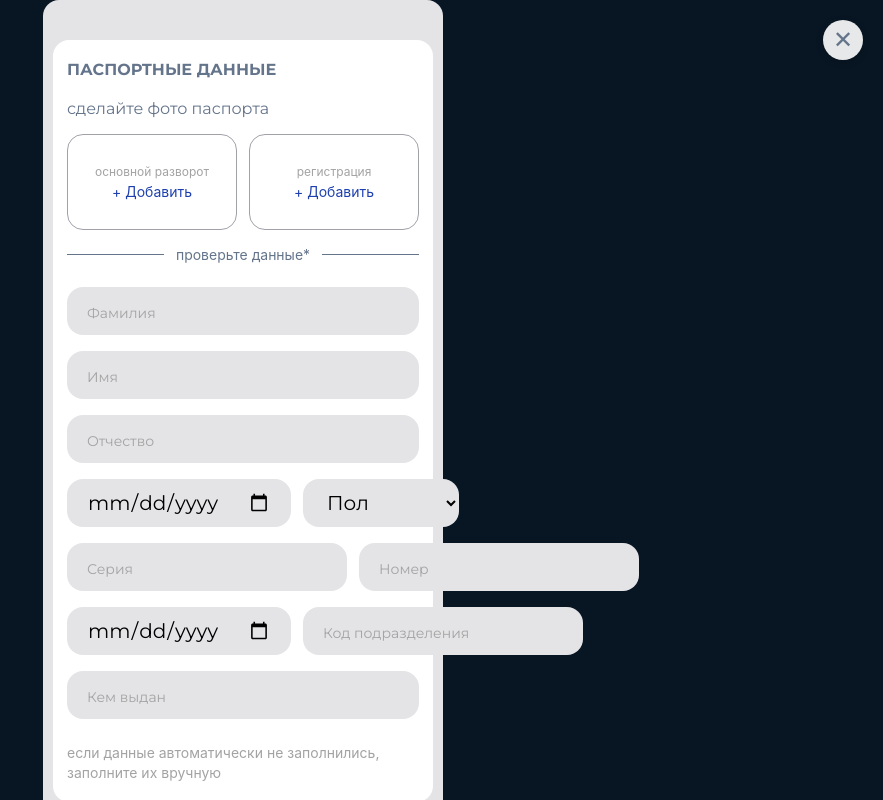
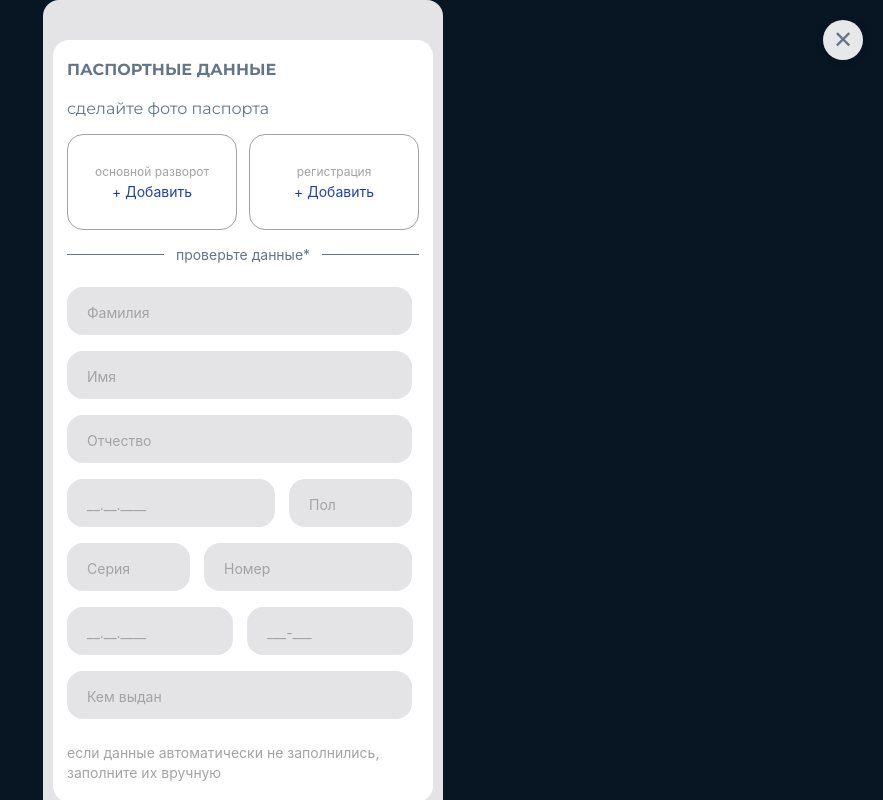
Before and after one commit to Wadim1970/Waiter-app, a React (Vite) app: page /registration in a window 1280 px wide. Shown: the whole page, without its empty margins (397-1280 px from the left). Built offline with nearby package versions, Linux system fonts and the light colour scheme; a web font is replaced by a local one.

Commit message:
Fix registration form: date masks, gender input, fixed sizes, medical slots, submit button disabled
Agent-Logs-Url: https://github.com/Wadim1970/Waiter-app/sessions/c4701ff0-a5d8-4667-ad2a-38ad8ac29abf

Co-authored-by: Wadim1970 <172110388+Wadim1970@users.noreply.github.com>

```diff
--- a/src/components/RegistrationForm.module.css
+++ b/src/components/RegistrationForm.module.css
@@ -92,7 +92,7 @@
 
 /* Инпуты */
 .input {
-  width: 100%;
+  width: 21.5625rem; /* 345px */
   height: 3rem;
   background: #E4E4E7;
   border-radius: 1rem;
@@ -110,13 +110,80 @@
   color: #A3A3A3;
   font-size: 0.875rem;
   font-weight: 400;
+  font-family: 'Inter', sans-serif;
 }
 
 /* Половинные инпуты (в ряд) */
 .row {
   display: flex;
-  gap: 0.75rem;
+  gap: 0.875rem; /* 14px */
   margin-bottom: 1rem;
+}
+
+/* Широкий инпут (208px) — дата рождения, номер паспорта */
+.inputWide {
+  width: 13rem; /* 208px */
+  height: 3rem;
+  background: #E4E4E7;
+  border-radius: 1rem;
+  border: none;
+  padding: 0 1.25rem;
+  font-family: 'Montserrat', sans-serif;
+  font-size: 1.25rem;
+  font-weight: 400;
+  color: #000000;
+  box-sizing: border-box;
+}
+
+.inputWide::placeholder {
+  color: #A3A3A3;
+  font-size: 0.875rem;
+  font-weight: 400;
+  font-family: 'Inter', sans-serif;
+}
+
+/* Средний инпут (166px) — дата выдачи, код подразделения */
+.inputMedium {
+  width: 10.375rem; /* 166px */
+  height: 3rem;
+  background: #E4E4E7;
+  border-radius: 1rem;
+  border: none;
+  padding: 0 1.25rem;
+  font-family: 'Montserrat', sans-serif;
+  font-size: 1.25rem;
+  font-weight: 400;
+  color: #000000;
+  box-sizing: border-box;
+}
+
+.inputMedium::placeholder {
+  color: #A3A3A3;
+  font-size: 0.875rem;
+  font-weight: 400;
+  font-family: 'Inter', sans-serif;
+}
+
+/* Узкий инпут (123px) — пол, серия паспорта */
+.inputNarrow {
+  width: 7.6875rem; /* 123px */
+  height: 3rem;
+  background: #E4E4E7;
+  border-radius: 1rem;
+  border: none;
+  padding: 0 1.25rem;
+  font-family: 'Montserrat', sans-serif;
+  font-size: 1.25rem;
+  font-weight: 400;
+  color: #000000;
+  box-sizing: border-box;
+}
+
+.inputNarrow::placeholder {
+  color: #A3A3A3;
+  font-size: 0.875rem;
+  font-weight: 400;
+  font-family: 'Inter', sans-serif;
 }
 
 .inputHalf {
@@ -134,48 +201,6 @@
 }
 
 .inputHalf::placeholder {
-  color: #A3A3A3;
-  font-size: 0.875rem;
-  font-weight: 400;
-}
-
-/* Треть строки (для серии паспорта) */
-.inputThird {
-  flex: 1;
-  height: 3rem;
-  background: #E4E4E7;
-  border-radius: 1rem;
-  border: none;
-  padding: 0 1.25rem;
-  font-family: 'Montserrat', sans-serif;
-  font-size: 1.25rem; /* 20px */
-  font-weight: 400;
-  color: #000000;
-  box-sizing: border-box;
-}
-
-.inputThird::placeholder {
-  color: #A3A3A3;
-  font-size: 0.875rem;
-  font-weight: 400;
-}
-
-/* Две трети строки (для номера паспорта) */
-.inputTwoThirds {
-  flex: 2;
-  height: 3rem;
-  background: #E4E4E7;
-  border-radius: 1rem;
-  border: none;
-  padding: 0 1.25rem;
-  font-family: 'Montserrat', sans-serif;
-  font-size: 1.25rem; /* 20px */
-  font-weight: 400;
-  color: #000000;
-  box-sizing: border-box;
-}
-
-.inputTwoThirds::placeholder {
   color: #A3A3A3;
   font-size: 0.875rem;
   font-weight: 400;
@@ -256,8 +281,29 @@
   overflow: hidden;
 }
 
-/* ← УДАЛЕНО: medicalPhotoLabel, addIcon, medicalLabel, addMoreButton
+/* ← УДАЛЕНО: medicalPhotoLabel, addIcon, medicalLabel
    (используется ImagePreview) */
+
+/* Кнопка "Добавить ещё" в медкнижке */
+.addMoreButton {
+  display: block;
+  width: 100%;
+  padding: 0.625rem 0;
+  background: none;
+  border: 1px dashed #A3A3A3;
+  border-radius: 1rem;
+  font-family: 'Montserrat', sans-serif;
+  font-size: 0.875rem;
+  font-weight: 600;
+  color: #64748B;
+  cursor: pointer;
+  margin-bottom: 1rem;
+  text-align: center;
+}
+
+.addMoreButton:hover {
+  background: #f4f4f5;
+}
 
 /* Личные фото */
 .photoHintPersonal {
@@ -350,7 +396,7 @@
 }
 
 .submitButton:disabled {
-  opacity: 0.5;
+  opacity: 0.1;
   cursor: not-allowed;
 }
 
--- a/src/components/RegistrationForm.tsx
+++ b/src/components/RegistrationForm.tsx
@@ -22,6 +22,19 @@ const formatDepartmentCode = (raw: string): string => {
     return `${digits.slice(0, 3)}-${digits.slice(3)}`
   }
   return digits
+}
+
+// Маска ввода для дат: ДД.ММ.ГГГГ
+const formatDate = (value: string): string => {
+  const cleaned = value.replace(/\D/g, '')
+  let formatted = cleaned
+  if (cleaned.length >= 2) {
+    formatted = cleaned.slice(0, 2) + '.' + cleaned.slice(2)
+  }
+  if (cleaned.length >= 4) {
+    formatted = cleaned.slice(0, 2) + '.' + cleaned.slice(2, 4) + '.' + cleaned.slice(4, 8)
+  }
+  return formatted.slice(0, 10)
 }
 
 export default function RegistrationForm() {
@@ -65,6 +78,7 @@ export default function RegistrationForm() {
 
   const [errors, setErrors] = useState<ValidationErrors>({})
   const [isSubmitting, setIsSubmitting] = useState(false)
+  const [visibleMedicalSlots, setVisibleMedicalSlots] = useState(3)
 
   // Убираем параметр showModal из URL после монтирования
   useEffect(() => {
@@ -300,6 +314,20 @@ export default function RegistrationForm() {
     })
   }
 
+  const addMoreMedicalSlots = () => {
+    if (visibleMedicalSlots < 9) {
+      setVisibleMedicalSlots(prev => prev + 3)
+    }
+  }
+
+  const handleDateChange = (e: React.ChangeEvent<HTMLInputElement>, field: string) => {
+    const formatted = formatDate(e.target.value)
+    setFormData({...formData, [field]: formatted})
+    setErrors(prev => ({ ...prev, [field]: false }))
+  }
+
+  const isFormDisabled = !formData.personalDataConsent || !formData.termsConsent
+
   return (
     <div className={styles.container}>
       {/* Модалка поверх формы */}
@@ -389,33 +417,32 @@ export default function RegistrationForm() {
 
             <div className={styles.row}>
               <input
-                type="date"
-                className={`${styles.inputHalf} ${errors.birthDate ? styles.error : ''}`}
+                type="text"
+                className={`${styles.inputWide} ${errors.birthDate ? styles.error : ''}`}
+                placeholder="__.__.____"
                 value={formData.birthDate}
+                maxLength={10}
+                onChange={(e) => handleDateChange(e, 'birthDate')}
+              />
+              <input
+                type="text"
+                className={`${styles.inputNarrow} ${errors.gender ? styles.error : ''}`}
+                placeholder="Пол"
+                value={formData.gender}
+                maxLength={3}
                 onChange={(e) => {
-                  setFormData({...formData, birthDate: e.target.value})
-                  setErrors(prev => ({ ...prev, birthDate: false }))
+                  const value = e.target.value.replace(/[^а-яА-Яa-zA-Z]/g, '')
+                  setFormData({...formData, gender: value.slice(0, 3)})
+                  setErrors(prev => ({ ...prev, gender: false }))
                 }}
               />
-              <select
-                className={`${styles.inputHalf} ${errors.gender ? styles.error : ''}`}
-                value={formData.gender}
-                onChange={(e) => {
-                  setFormData({...formData, gender: e.target.value})
-                  setErrors(prev => ({ ...prev, gender: false }))
-                }}
-              >
-                <option value="">Пол</option>
-                <option value="male">Мужской</option>
-                <option value="female">Женский</option>
-              </select>
             </div>
 
             {/* Серия + Номер паспорта */}
             <div className={styles.row}>
               <input
                 type="text"
-                className={`${styles.inputThird} ${errors.passportSeries ? styles.error : ''}`}
+                className={`${styles.inputNarrow} ${errors.passportSeries ? styles.error : ''}`}
                 placeholder="Серия"
                 value={formData.passportSeries}
                 onChange={(e) => {
@@ -426,7 +453,7 @@ export default function RegistrationForm() {
               />
               <input
                 type="text"
-                className={`${styles.inputTwoThirds} ${errors.passportNumber ? styles.error : ''}`}
+                className={`${styles.inputWide} ${errors.passportNumber ? styles.error : ''}`}
                 placeholder="Номер"
                 value={formData.passportNumber}
                 onChange={(e) => {
@@ -440,18 +467,17 @@ export default function RegistrationForm() {
             {/* Дата выдачи + Код подразделения */}
             <div className={styles.row}>
               <input
-                type="date"
-                className={`${styles.inputHalf} ${errors.passportIssueDate ? styles.error : ''}`}
+                type="text"
+                className={`${styles.inputMedium} ${errors.passportIssueDate ? styles.error : ''}`}
+                placeholder="__.__.____"
                 value={formData.passportIssueDate}
-                onChange={(e) => {
-                  setFormData({...formData, passportIssueDate: e.target.value})
-                  setErrors(prev => ({ ...prev, passportIssueDate: false }))
-                }}
+                maxLength={10}
+                onChange={(e) => handleDateChange(e, 'passportIssueDate')}
               />
               <input
                 type="text"
-                className={`${styles.inputHalf} ${errors.passportDepartmentCode ? styles.error : ''}`}
-                placeholder="Код подразделения"
+                className={`${styles.inputMedium} ${errors.passportDepartmentCode ? styles.error : ''}`}
+                placeholder="___-___"
                 maxLength={7}
                 value={formData.passportDepartmentCode}
                 onChange={(e) => {
@@ -487,36 +513,34 @@ export default function RegistrationForm() {
             </p>
 
             <div className={`${styles.medicalPhotos} ${errors.medicalBook ? styles.errorBlock : ''}`}>
-              <div className={styles.medicalPhotoBox}>
-                <ImagePreview
-                  file={photos.medicalBook[0] ?? null}
-                  onAdd={(f) => setMedicalPage(0, f)}
-                  onRemove={() => removeMedicalPage(0)}
-                  alt="Медкнижка стр. 1"
-                  label="стр. 1"
-                />
-              </div>
+              {Array.from({ length: visibleMedicalSlots }).map((_, index) => (
+                <div key={index} className={styles.medicalPhotoBox}>
+                  <ImagePreview
+                    file={photos.medicalBook[index] ?? null}
+                    onAdd={(f) => {
+                      setMedicalPage(index, f)
+                    }}
+                    onRemove={() => removeMedicalPage(index)}
+                    alt={`Медкнижка стр. ${index + 1}`}
+                    label={`стр. ${index + 1}${index === 2 ? '+' : ''}`}
+                  />
+                </div>
+              ))}
+            </div>
 
-              <div className={styles.medicalPhotoBox}>
-                <ImagePreview
-                  file={photos.medicalBook[1] ?? null}
-                  onAdd={(f) => setMedicalPage(1, f)}
-                  onRemove={() => removeMedicalPage(1)}
-                  alt="Медкнижка стр. 2"
-                  label="стр. 2"
-                />
-              </div>
-
-              <div className={styles.medicalPhotoBox}>
-                <ImagePreview
-                  file={photos.medicalBook[2] ?? null}
-                  onAdd={(f) => setMedicalPage(2, f)}
-                  onRemove={() => removeMedicalPage(2)}
-                  alt="Медкнижка стр. 3"
-                  label="стр. 3"
-                />
-              </div>
-            </div>
+            {visibleMedicalSlots < 9 && (
+              <button
+                type="button"
+                className={styles.addMoreButton}
+                onClick={addMoreMedicalSlots}
+              >
+                + Добавить ({photos.medicalBook.length} {
+                  photos.medicalBook.length === 1 ? 'загружена' :
+                  photos.medicalBook.length >= 2 && photos.medicalBook.length <= 4 ? 'загружены' :
+                  'загружено'
+                })
+              </button>
+            )}
 
             {errors.medicalBook && (
               <p className={styles.errorMessage}>Загрузите минимум 2 фотографии</p>
@@ -645,7 +669,7 @@ export default function RegistrationForm() {
           <button
             className={styles.submitButton}
             onClick={handleSubmit}
-            disabled={isSubmitting}
+            disabled={isFormDisabled || isSubmitting}
           >
             {isSubmitting ? 'СОХРАНЕНИЕ...' : 'ОТПРАВИТЬ НА ПРОВЕРКУ'}
           </button>
```
Also changed, not shown: 1 other file (tests, documents, lock files or other folders).
